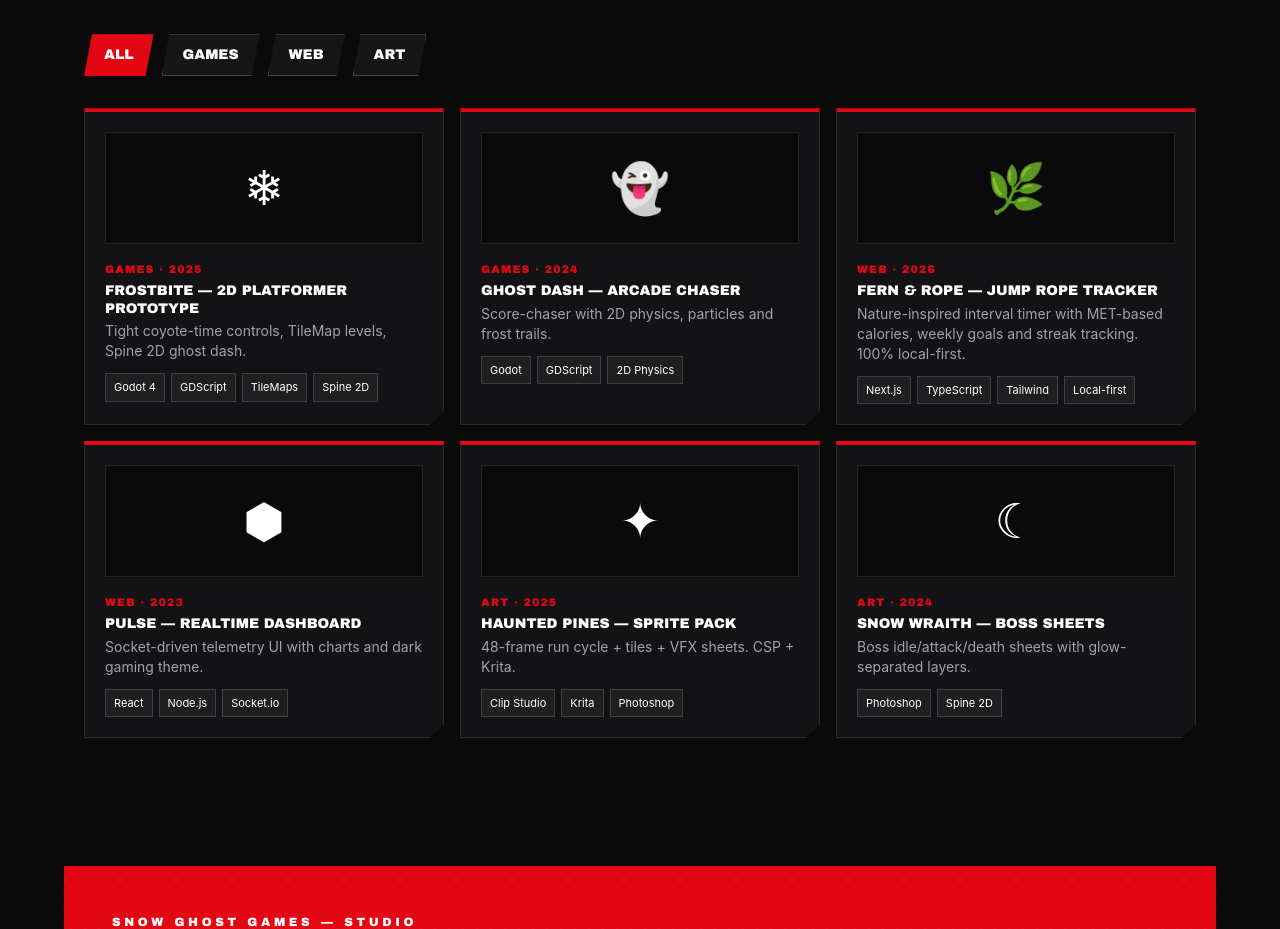
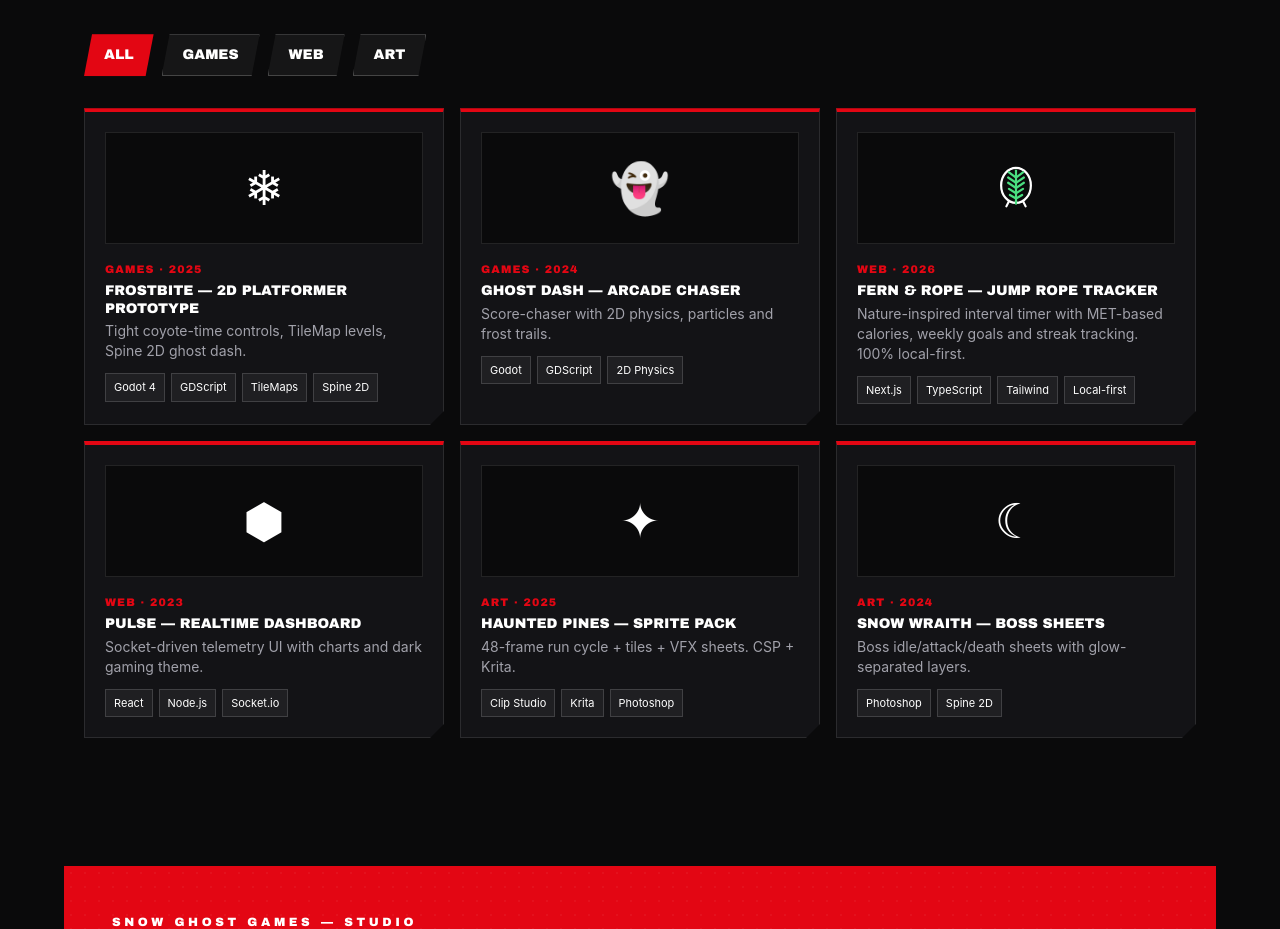
Before and after one commit to chakib-DZ/snow-ghost-portfolio, a Next.js app: page / in a window 1280 px wide. Shown: the part 2160-3089 px from the top of the page. Built offline with nearby package versions, Linux system fonts and the light colour scheme.

Commit message:
feat: custom Fern and Rope SVG icon in Showcase

```diff
--- a/components/Showcase.tsx
+++ b/components/Showcase.tsx
@@ -4,6 +4,21 @@ import { motion, AnimatePresence } from "framer-motion";
 import SectionHeading from "./SectionHeading";
 import { projects, Category } from "../data/portfolio";
 const filters: Category[] = ["All", "Games", "Web", "Art"];
+function FernRopeIcon() {
+  return (
+    <svg width="56" height="56" viewBox="0 0 64 64" fill="none" aria-label="Fern and rope">
+      <ellipse cx="32" cy="29" rx="17" ry="20" stroke="white" strokeWidth="2.5" />
+      <line x1="24" y1="47" x2="21" y2="53" stroke="white" strokeWidth="2.5" strokeLinecap="round" />
+      <line x1="40" y1="47" x2="43" y2="53" stroke="white" strokeWidth="2.5" strokeLinecap="round" />
+      <path d="M32 12 C32 24 32 38 32 50" stroke="#4ADE80" strokeWidth="2.5" strokeLinecap="round" />
+      <path d="M32 20 L24 14 M32 20 L40 14" stroke="#4ADE80" strokeWidth="2.5" strokeLinecap="round" />
+      <path d="M32 26 L23 20 M32 26 L41 20" stroke="#4ADE80" strokeWidth="2.5" strokeLinecap="round" />
+      <path d="M32 32 L23 26 M32 32 L41 26" stroke="#4ADE80" strokeWidth="2.5" strokeLinecap="round" />
+      <path d="M32 38 L24 33 M32 38 L40 33" stroke="#4ADE80" strokeWidth="2.5" strokeLinecap="round" />
+      <path d="M32 44 L25 40 M32 44 L39 40" stroke="#4ADE80" strokeWidth="2.5" strokeLinecap="round" />
+    </svg>
+  );
+}
 export default function Showcase() {
   const [f, setF] = useState<Category>("All");
   const list = projects.filter(p => f === "All" || p.category === f);
@@ -19,7 +34,7 @@ export default function Showcase() {
         <AnimatePresence mode="popLayout">
           {list.map(p => (
             <motion.a layout key={p.slug} href={p.link} initial={{opacity:0,x:-20}} animate={{opacity:1,x:0}} exit={{opacity:0,scale:.95}} whileHover={{scale:1.02}} className="card-hover group bg-charcoal border border-white/10 border-t-4 border-t-crimson p-5 block slash">
-              <div className="h-28 grid place-items-center text-5xl mb-4 bg-pitch border border-white/10 group-hover:bg-crimson transition-colors">{p.preview}</div>
+              <div className="h-28 grid place-items-center text-5xl mb-4 bg-pitch border border-white/10 group-hover:bg-crimson transition-colors">{p.slug === "fern-rope-tracker" ? <FernRopeIcon /> : p.preview}</div>
               <p className="text-[11px] font-display tracking-widest text-crimson">{p.category.toUpperCase()} · {p.year}</p>
               <h3 className="font-display mt-1 group-hover:text-crimson transition-colors uppercase text-sm leading-tight">{p.title}</h3>
               <p className="text-sm text-muted mt-1">{p.tagline}</p>
```
